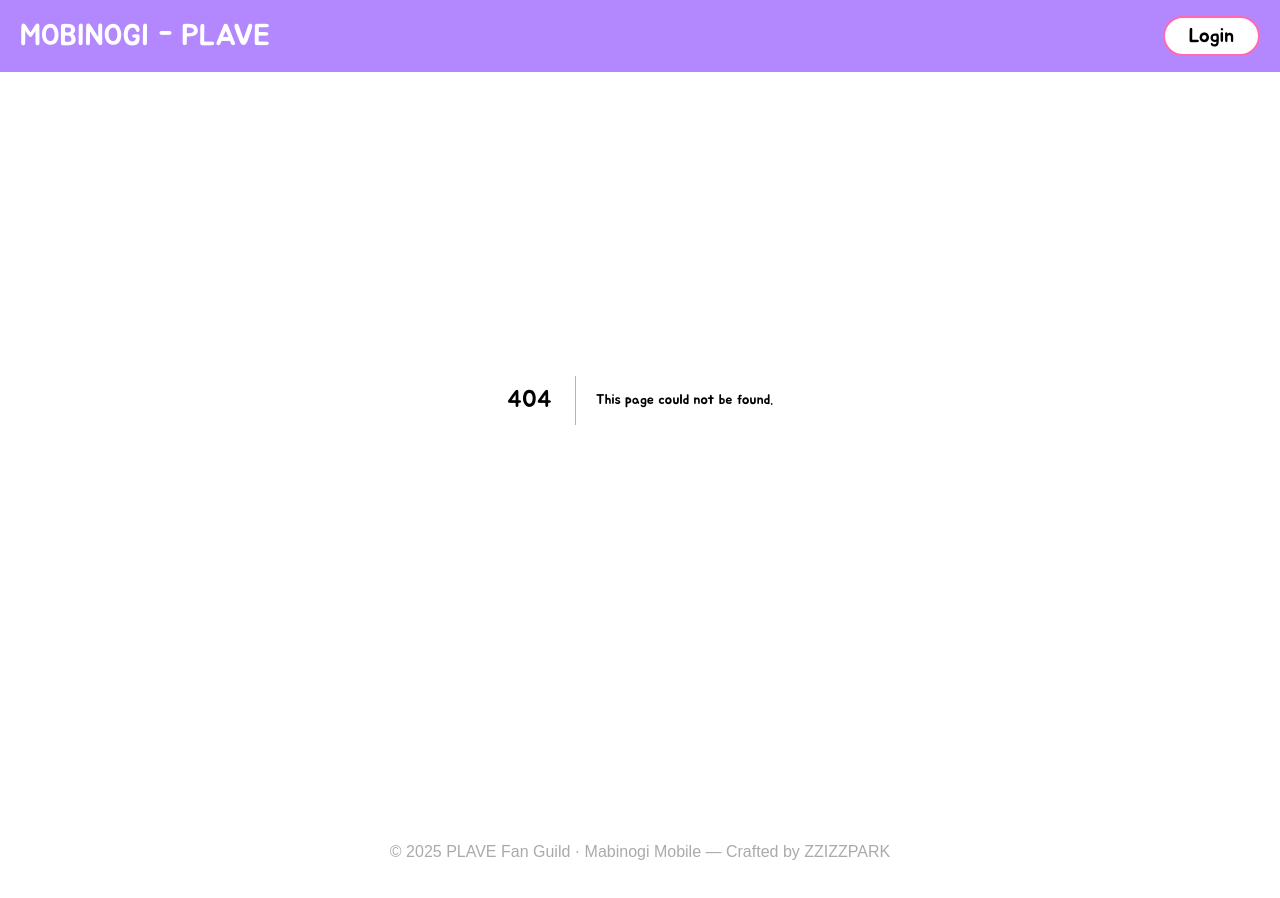
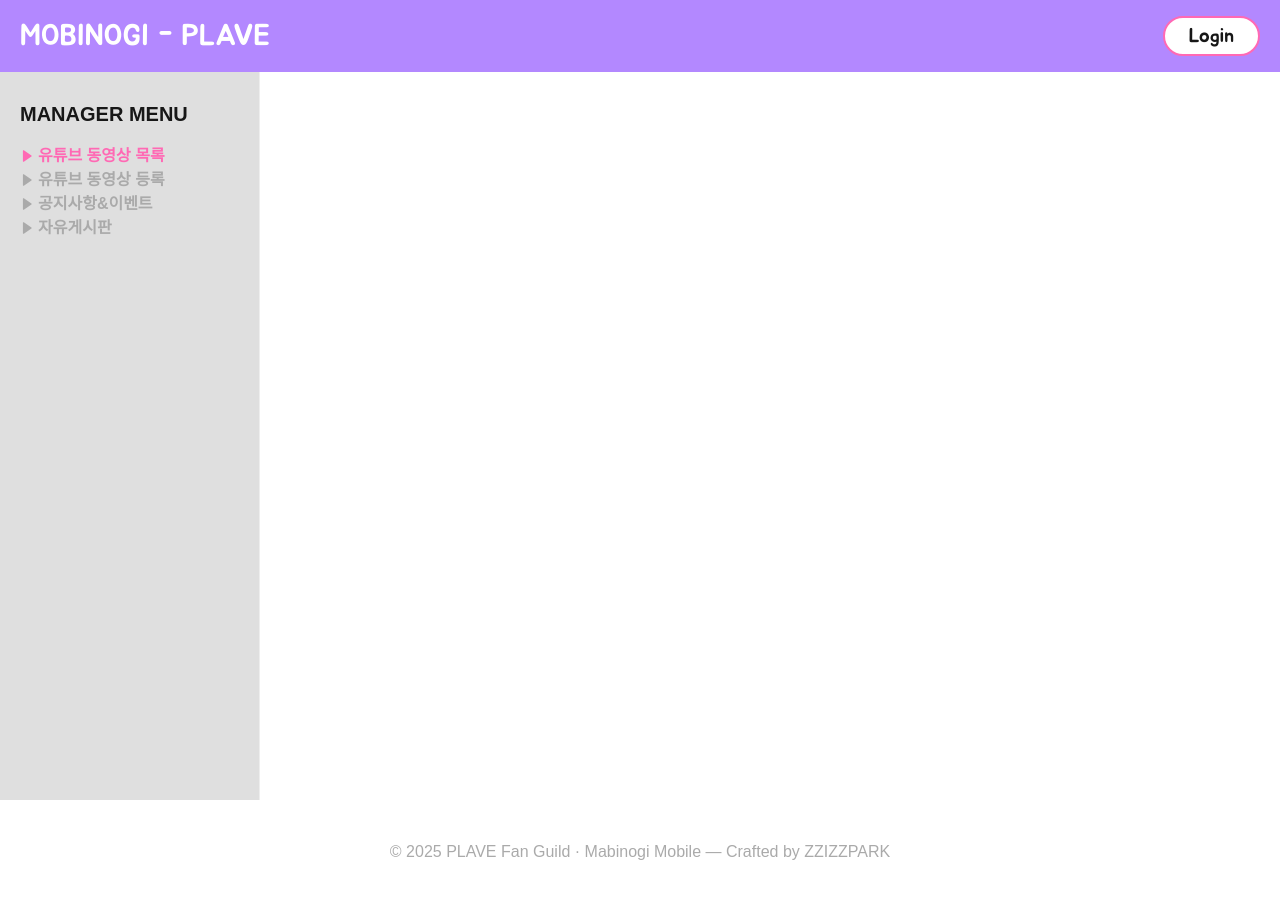
Before and after one commit to JinWan0823/mobinogi-plave, a Next.js app: page /guide/list in a window 1280 px wide. Before the commit this address had no page. Shown: the top 898 px of the page. Built offline with nearby package versions, Linux system fonts and the light colour scheme; a web font is replaced by a local one.

Commit message:
💄 관리자 페이지 사이드메뉴 제작

```diff
--- /dev/null
+++ b/src/_components/common/ManagerBtn.tsx
@@ -0,0 +1,9 @@
+import { IoIosSettings } from "react-icons/io";
+
+export default function ManagerBtn() {
+  return (
+    <button className="flex items-center text-[#aaaaaa]">
+      <IoIosSettings className="text-xl" /> 수정
+    </button>
+  );
+}
--- a/src/_components/mainpage/YouTubeSection.tsx
+++ b/src/_components/mainpage/YouTubeSection.tsx
@@ -3,20 +3,24 @@ import ClassBtn from "../Youtube/ClassBtn";
 import useGuide, { mobinogiClasses } from "@/_hooks/useGuide";
 import GuideCard from "../Youtube/GuideCard";
 import { AnimatePresence, motion } from "framer-motion";
+import LoadingSpinner from "../common/LoadingSpinner";
+import ManagerBtn from "../common/ManagerBtn";
 
 export default function YoutubeSection() {
-  const { videos, activeIdx, setActiveIdx } = useGuide();
+  const { videos, activeIdx, setActiveIdx, loading } = useGuide();
 
   return (
     <section className="w-full py-40">
       <div className="inner">
-        <p
-          className="text-3xl font-bold
-          pb-2 border-b-4 border-[#000]"
+        <div
+          className="pb-2 border-b-4 border-[#000]
+          flex items-cener justify-between
+        "
         >
-          클래스별 유튜브 가이드
-        </p>
-        <ul className="flex flex-wrap items-center mt-4 gap-2">
+          <p className="text-3xl font-bold">클래스별 유튜브 가이드</p>
+          <ManagerBtn />
+        </div>
+        <ul className="flex flex-wrap items-center mt-4 mb-8 gap-2">
           {mobinogiClasses.map((item, idx) => (
             <ClassBtn
               key={idx}
@@ -27,6 +31,9 @@ export default function YoutubeSection() {
           ))}
         </ul>
 
+        {loading ? (
+          <LoadingSpinner />
+        ) : (
           <AnimatePresence mode="wait">
             <motion.ul
               key={activeIdx}
@@ -34,13 +41,14 @@ export default function YoutubeSection() {
               animate={{ opacity: 1 }}
               exit={{ opacity: 0 }}
               transition={{ duration: 0.3 }}
-            className="grid grid-cols-3 gap-4 mt-8"
+              className="grid grid-cols-3 gap-4"
             >
               {videos.map((item, idx) => (
                 <GuideCard key={idx} item={item} />
               ))}
             </motion.ul>
           </AnimatePresence>
+        )}
       </div>
     </section>
   );
--- /dev/null
+++ b/src/_components/manager/SideBar.tsx
@@ -0,0 +1,21 @@
+import SideBarList from "./SideBarList";
+
+export default function SideBar() {
+  return (
+    <aside
+      className="w-[260px] h-full
+      px-5 pt-[100px]
+      fixed top-0 left-0
+      bg-[#dfdfdf]
+      border-r-1 border-[#eee]"
+    >
+      <p className="text-xl font-bold">MANAGER MENU</p>
+      <ul className="mt-4 text-[#aaaaaa] font-bold">
+        <SideBarList link="/guide/list" title="유튜브 동영상 목록" />
+        <SideBarList link="/guide/write" title="유튜브 동영상 등록" />
+        <SideBarList link="/update" title="공지사항&이벤트" />
+        <SideBarList link="/pp" title="자유게시판" />
+      </ul>
+    </aside>
+  );
+}
--- /dev/null
+++ b/src/_components/manager/SideBarList.tsx
@@ -0,0 +1,27 @@
+"use client";
+
+import Link from "next/link";
+import { usePathname } from "next/navigation";
+import { BiSolidRightArrow } from "react-icons/bi";
+
+export default function SideBarList({
+  link,
+  title,
+}: {
+  link: string;
+  title: string;
+}) {
+  const pathname = usePathname();
+
+  return (
+    <li>
+      <Link
+        href="/guide/list"
+        className={`flex items-center ${link === pathname ? "text-point" : ""}`}
+      >
+        <BiSolidRightArrow className="text-sm mr-1" />
+        {title}
+      </Link>
+    </li>
+  );
+}
--- a/src/_hooks/useGuide.tsx
+++ b/src/_hooks/useGuide.tsx
@@ -25,25 +25,21 @@ export const mobinogiClasses = [
 
 export default function useGuide() {
   const [videos, setVideos] = useState([]);
-  const [loading, setLoading] = useState(false);
+  const [loading, setLoading] = useState(true);
   const [activeIdx, setActiveIdx] = useState(0);
 
   const category = encodeURIComponent(mobinogiClasses[activeIdx]);
 
   const fetchVideos = async () => {
-    setLoading(true);
     try {
       const res = await fetch(`/api/guide/${category}`);
-      console.log(category);
       if (!res.ok) throw new Error("서버 응답 실패");
       const data = await res.json();
       console.log(data);
       setVideos(data);
-      setLoading(true);
+      setLoading(false);
     } catch (err) {
       console.error("서버 에러", err);
-    } finally {
-      setLoading(false);
     }
   };
 
--- /dev/null
+++ b/src/app/(route)/guide/layout.tsx
@@ -0,0 +1,16 @@
+import SideBar from "@/_components/manager/SideBar";
+
+export default function GuideLayout({
+  children,
+}: {
+  children: React.ReactNode;
+}) {
+  return (
+    <div>
+      <SideBar />
+      <main className="p-6 ml-[260px] min-h-screen overflow-y-auto">
+        {children}
+      </main>
+    </div>
+  );
+}
--- /dev/null
+++ b/src/app/(route)/guide/list/page.tsx
@@ -0,0 +1,10 @@
+export default function GuideListPage() {
+  return <section></section>;
+}
+
+// 유튜브 목록 리스트 페이지(삭제기능) + 유튜브 추가 폼 페이지
+// alert 컴포넌트 적용
+
+//공지사항&이벤트 -> 공식사이트 크롤링 + 링크 + 플레이브관련 등록
+
+//질문,요청 게시판
```
Lines whose indentation alone changed are shown as unchanged.
